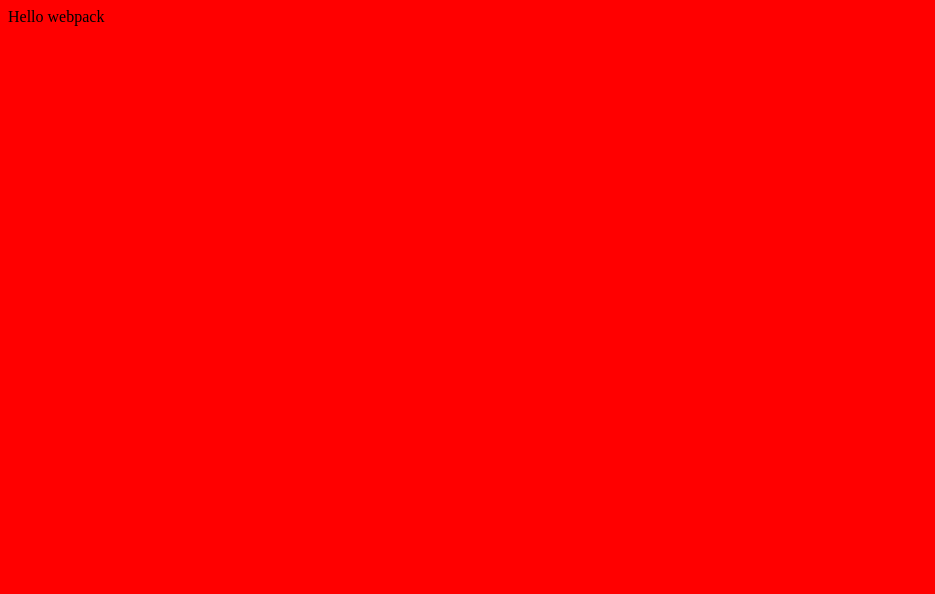
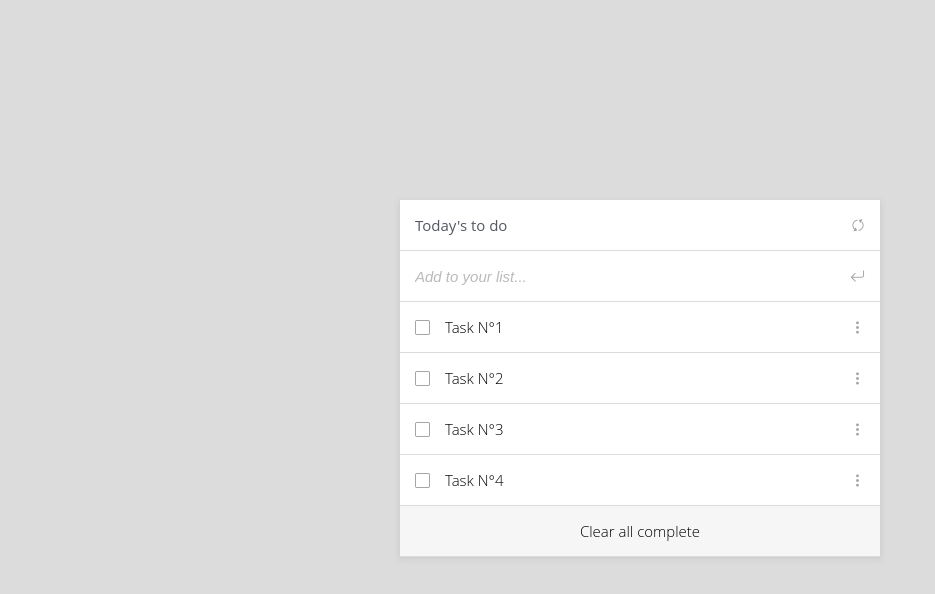
Before and after one commit to grauJavier/to-do-list, a website built with webpack: page src/index.html in a window 1280 px wide. Shown: the whole page, without its empty margins (0-935 px from the left). Built offline with nearby package versions, Linux system fonts and the light colour scheme; files whose address does not match are found by name.

Commit message:
Add HTML, CSS and Js sources and 'dist' version

```diff
--- a/src/index.html
+++ b/src/index.html
@@ -1,11 +1,37 @@
 <!DOCTYPE html>
 <html lang="en">
+
 <head>
   <meta charset="UTF-8" />
   <meta http-equiv="X-UA-Compatible" content="IE=edge" />
   <meta name="viewport" content="width=device-width, initial-scale=1.0" />
-    <title>Document</title>
+  <title>To-do List</title>
+  <link rel="stylesheet" href="https://cdn.jsdelivr.net/npm/bootstrap-icons@1.10.5/font/bootstrap-icons.css" />
   <link rel="stylesheet" type="text/css" href="./index.css" />
 </head>
-  <body></body>
+
+<body>
+  <main>
+    <section id="to-do-list">
+      <div id="to-do-list__container" class="d-col">
+        <div id="to-do-list__title" class="to-do-list__box">
+          <p id="title-box__title">Today's to do</p>
+          <i id="title-box__refresh-icon" class="bi bi-arrow-repeat"></i>
+        </div>
+        <div class="to-do-list__box">
+          <form class="d-row w-100">
+            <input type="text" id="to-do-list__input" placeholder="Add to your list..." required />
+            <i id="input-box__return-icon" class="bi bi-arrow-return-left"></i>
+          </form>
+        </div>
+        <div id="to-do-list__shelf">
+        </div>
+        <div id="to-do-list__clear-all" class="to-do-list__box">
+          <p>Clear all complete</p>
+        </div>
+      </div>
+    </section>
+  </main>
+</body>
+<script type="module" src="./index.js"></script>
 </html>
--- a/src/index.js
+++ b/src/index.js
@@ -1,13 +1,40 @@
-import _ from "lodash";
-import "./styles.css";
+import './styles.css';
 
-function component() {
-  const element = document.createElement("div");
+let taskList = [];
 
-  // Lodash, now imported by this script
-  element.innerHTML = _.join(["Hello", "webpack"], " ");
-
-  return element;
+function taskCreator(str) {
+  const task = {
+    description: `${str}`,
+    completed: false,
+    index: taskList.length,
+  };
+  taskList = taskList.concat(task);
 }
 
-document.body.appendChild(component());
+taskCreator('Task N°1');
+taskCreator('Task N°2');
+taskCreator('Task N°3');
+taskCreator('Task N°4');
+
+localStorage.taskListData = JSON.stringify(taskList);
+
+const taskShelf = document.querySelector('#to-do-list__shelf');
+
+function printHTML(description, status, index) {
+  taskShelf.insertAdjacentHTML(
+    'beforeend',
+    `
+    <div class="to-do-list__box" index="${index}" completed="${status}">
+      <div class="d-row box__icon-text-wraper">
+        <i class="bi bi-square to-do-box__check-box-icon"></i>
+        <p class="box__text--incomplete">${description}</p>
+      </div>
+      <i class="bi bi-three-dots-vertical to-do-box__three-dots-icon"></i>
+    </div>
+    `,
+  );
+}
+
+for (let i = 0; i < taskList.length; i += 1) {
+  printHTML(taskList[i].description, taskList[i].completed, taskList[i].index);
+}
--- a/src/styles.css
+++ b/src/styles.css
@@ -1,3 +1,115 @@
+* {
+  margin: 0;
+  padding: 0;
+  box-sizing: border-box;
+  scroll-behavior: smooth;
+}
+
 body {
-    background-color: red;
+  font-family: "Open Sans", "Lucida Grande", tahoma, verdana, arial, sans-serif;
+  background-color: #dcdcdc;
 }
+
+.d-col {
+  display: flex;
+  flex-direction: column;
+}
+
+.d-row {
+  display: flex;
+  flex-direction: row;
+}
+
+.w-100 {
+  width: 100%;
+}
+
+#to-do-list__container {
+  display: flex;
+  align-self: center;
+  justify-self: center;
+  background-color: #fff;
+  box-shadow: rgba(60, 64, 67, 0.05) 0px 1px 2px 0px,
+    rgba(60, 64, 67, 0.05) 0px 2px 6px 2px;
+  font-size: 15px;
+  line-height: 20px;
+  font-weight: 300;
+  max-width: 480px;
+  margin: 200px auto;
+}
+
+#to-do-list__container .bi {
+  color: #a2a2a2;
+}
+
+#to-do-list__container .bi:hover {
+  color: #333;
+}
+
+#to-do-list__title {
+  color: #545862;
+  font-weight: 400;
+}
+
+#title-box__refresh-icon {
+  transform: rotate(-60deg) scaleX(-1);
+}
+
+#to-do-list__input {
+  border: 0;
+  font-size: inherit;
+  font-style: italic;
+  width: 100%;
+}
+
+#to-do-list__input::placeholder {
+  color: #bababa;
+  font-weight: 300;
+}
+
+#to-do-list__input:focus {
+  outline: 0;
+}
+
+#input-box__return-icon:hover {
+  color: #a2a2a2 !important;
+}
+
+.to-do-list__box {
+  display: flex;
+  flex-direction: row;
+  justify-content: space-between;
+  gap: 15px;
+  padding: 15px;
+  border-bottom: 1px solid #dcdcdc;
+  align-items: center;
+}
+
+.box__icon-text-wraper {
+  gap: 15px;
+  align-items: center;
+}
+
+.box__text--incomplete {
+  text-decoration: none;
+  color:#000;
+}
+
+.box__text--complete {
+  text-decoration: line-through;
+  color:#a2a2a2;
+}
+
+.to-do-box__check-icon {
+  color: #3990e7 !important;
+  font-size: 20px;
+}
+
+#to-do-list__clear-all {
+  background-color: #f6f6f6;
+  justify-content: center;
+}
+
+#to-do-list__clear-all p:hover {
+  text-decoration: underline;
+}
```
Lines whose indentation alone changed are shown as unchanged.
